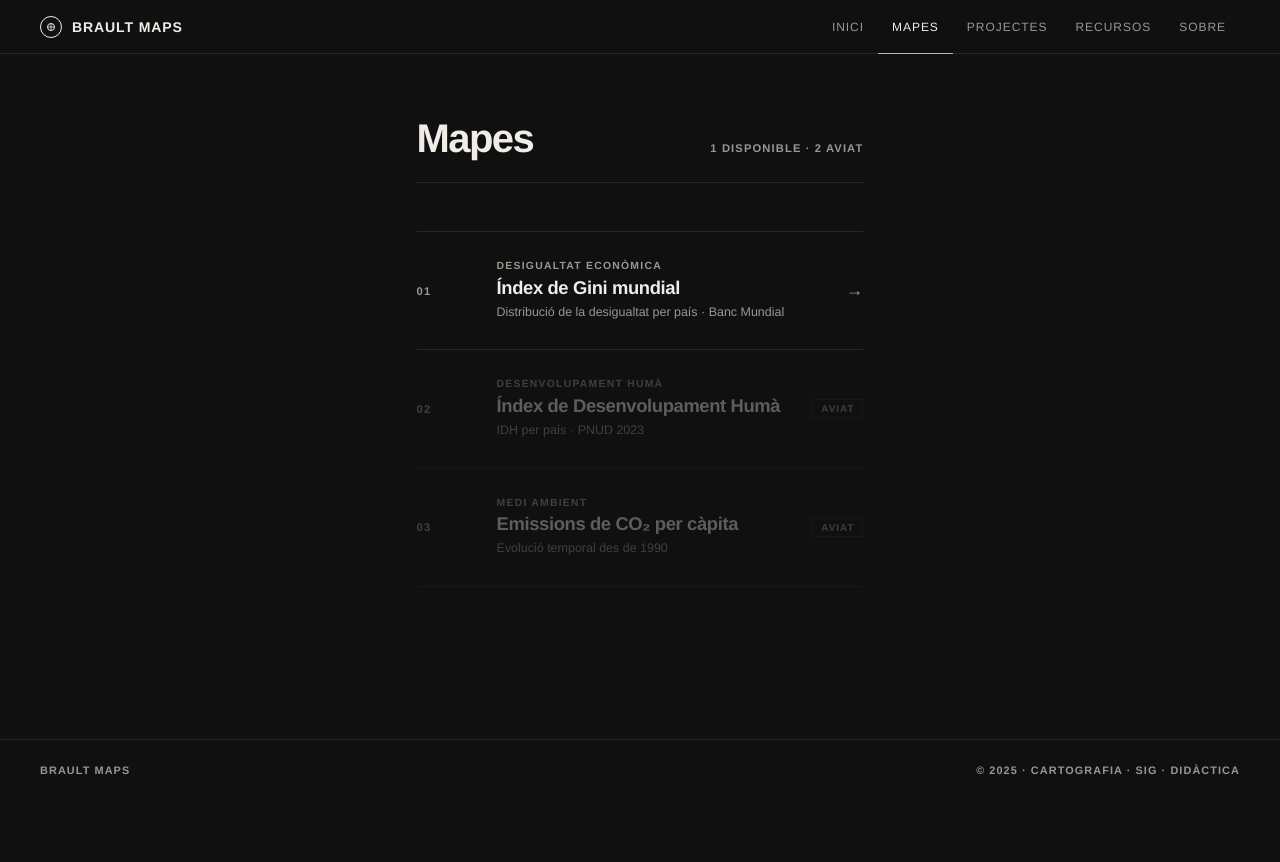
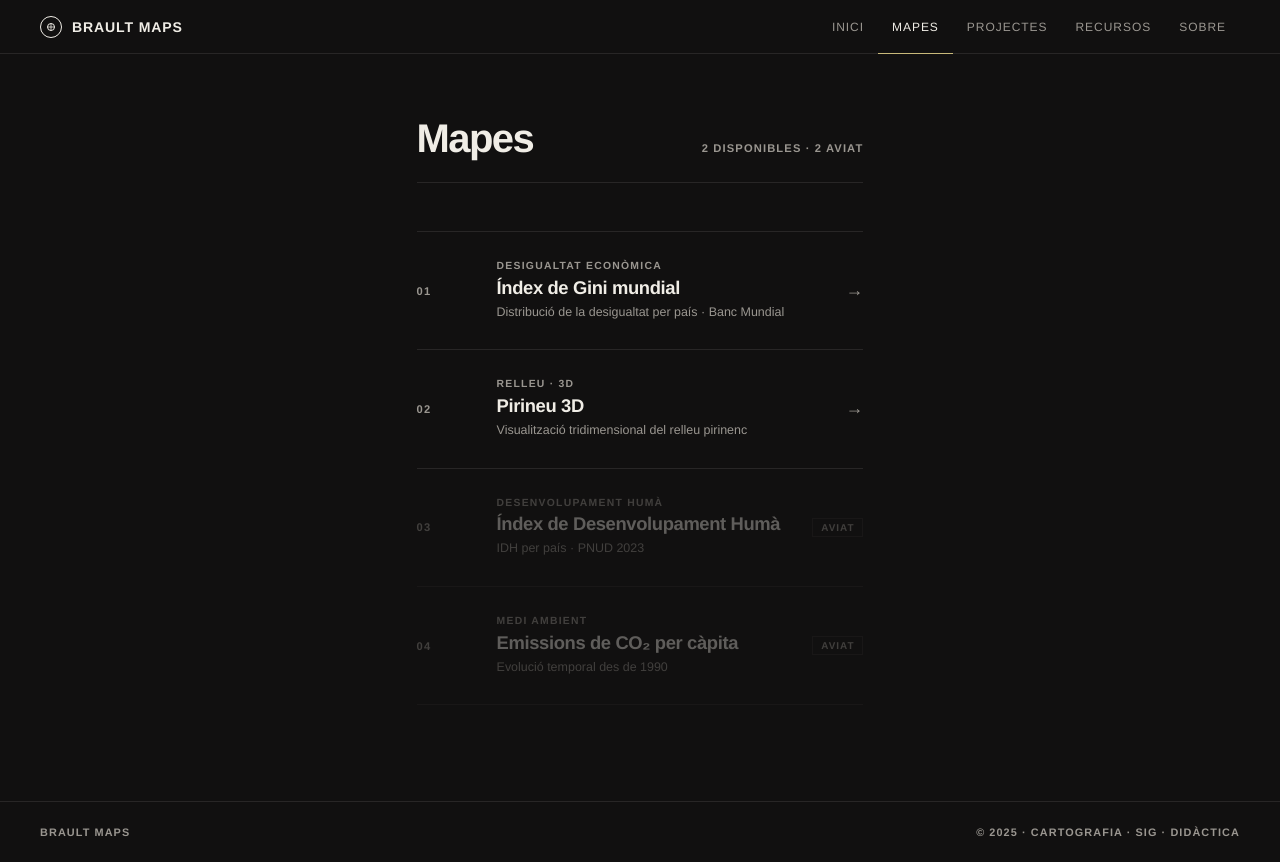
Before and after one commit to marcbrault/braultmaps, a plain HTML site: page mapes.html in a window 1280 px wide. Before the commit the page ends 800 px from the top, so only its background shows below. Drawn offline with Linux system fonts and the light colour scheme.

Commit message:
Update 1 PIRINEU 3D mapes.html

```diff
--- a/mapes.html
+++ b/mapes.html
@@ -32,7 +32,7 @@
 <main class="page-inner">
   <div class="page-head-top">
     <h2>Mapes</h2>
-    <span class="page-count">1 disponible · 2 aviat</span>
+    <span class="page-count">2 disponibles · 2 aviat</span>
   </div>
 
   <div class="map-list">
@@ -45,8 +45,19 @@
       </div>
       <span class="map-row-arrow">→</span>
     </a>
+
+    <a class="map-row" href="mapes/pirineu3d.html">
+      <span class="map-row-num">02</span>
+      <div>
+        <div class="map-row-cat">Relleu · 3D</div>
+        <div class="map-row-title">Pirineu 3D</div>
+        <div class="map-row-desc">Visualització tridimensional del relleu pirinenc</div>
+      </div>
+      <span class="map-row-arrow">→</span>
+    </a>
+
     <div class="map-row disabled">
-      <span class="map-row-num">02</span>
+      <span class="map-row-num">03</span>
       <div>
         <div class="map-row-cat">Desenvolupament humà</div>
         <div class="map-row-title">Índex de Desenvolupament Humà</div>
@@ -54,8 +65,9 @@
       </div>
       <span class="badge">Aviat</span>
     </div>
+
     <div class="map-row disabled">
-      <span class="map-row-num">03</span>
+      <span class="map-row-num">04</span>
       <div>
         <div class="map-row-cat">Medi ambient</div>
         <div class="map-row-title">Emissions de CO₂ per càpita</div>
```
